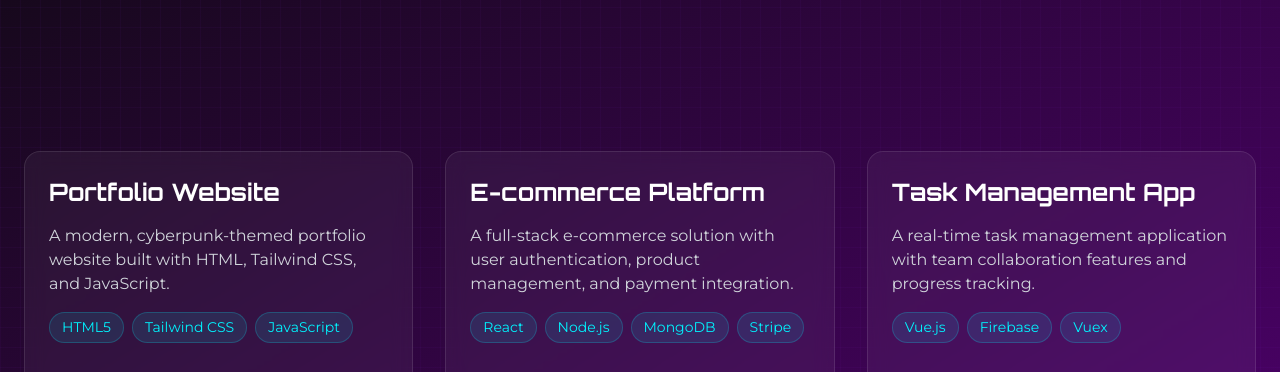
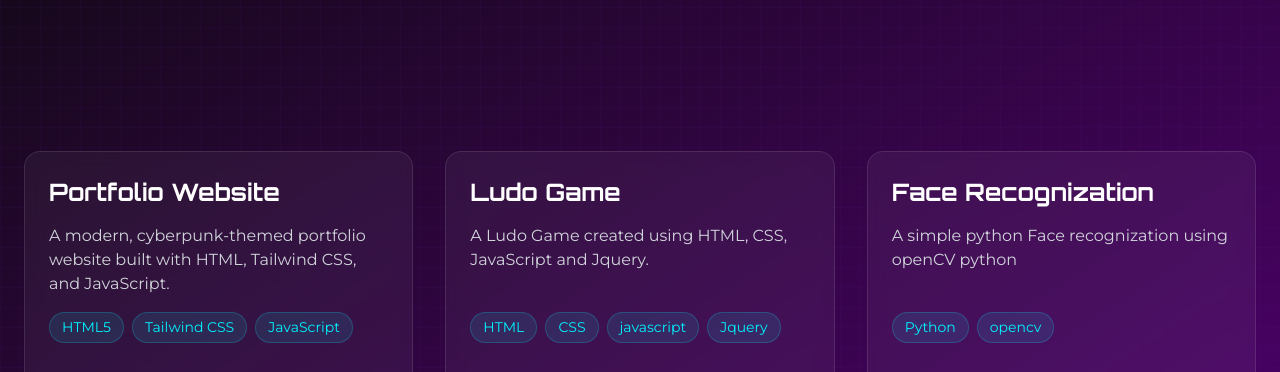
Before and after one commit to HamayounAzad/HamayounAzad.github.io, a website: page programming.html in a window 1280 px wide. Shown: the part 313-685 px from the top of the page. Drawn offline with nearby package versions, Linux system fonts and the light colour scheme.

Commit message:
Add files via upload
description updated

```diff
--- a/programming.html
+++ b/programming.html
@@ -160,10 +160,10 @@
                             <span class="tech-tag">JavaScript</span>
                         </div>
                         <div class="flex justify-between items-center mt-4">
-                            <a href="https://github.com/yourusername/portfolio" target="_blank" class="text-neon-blue hover:text-neon-purple transition-colors">
+                            <a href="https://github.com/HamayounAzad/HamayounAzad.github.io" target="_blank" class="text-neon-blue hover:text-neon-purple transition-colors">
                                 <i class="fab fa-github text-xl"></i>
                             </a>
-                            <a href="#" class="text-neon-blue hover:text-neon-purple transition-colors">
+                            <a href="https://HamayounAzad.github.io" class="text-neon-blue hover:text-neon-purple transition-colors">
                                 <i class="fas fa-external-link-alt"></i>
                             </a>
                         </div>
@@ -171,19 +171,19 @@
 
                     <!-- Project 2 -->
                     <div class="glass-card p-6 project-card">
-                        <h3 class="text-2xl font-cyber font-bold mb-4">E-commerce Platform</h3>
-                        <p class="text-gray-300 mb-4 flex-grow">A full-stack e-commerce solution with user authentication, product management, and payment integration.</p>
+                        <h3 class="text-2xl font-cyber font-bold mb-4">Ludo Game</h3>
+                        <p class="text-gray-300 mb-4 flex-grow">A Ludo Game created using HTML, CSS, JavaScript and Jquery.</p>
                         <div class="flex flex-wrap gap-2 mb-4">
-                            <span class="tech-tag">React</span>
-                            <span class="tech-tag">Node.js</span>
-                            <span class="tech-tag">MongoDB</span>
-                            <span class="tech-tag">Stripe</span>
+                            <span class="tech-tag">HTML</span>
+                            <span class="tech-tag">CSS</span>
+                            <span class="tech-tag">javascript</span>
+                            <span class="tech-tag">Jquery</span>
                         </div>
                         <div class="flex justify-between items-center mt-4">
-                            <a href="https://github.com/yourusername/ecommerce" target="_blank" class="text-neon-blue hover:text-neon-purple transition-colors">
+                            <a href="https://github.com/HamayounAzad/Ludo-Game" target="_blank" class="text-neon-blue hover:text-neon-purple transition-colors">
                                 <i class="fab fa-github text-xl"></i>
                             </a>
-                            <a href="#" class="text-neon-blue hover:text-neon-purple transition-colors">
+                            <a href="https://hamayounazad.github.io/Ludo-Game/" class="text-neon-blue hover:text-neon-purple transition-colors">
                                 <i class="fas fa-external-link-alt"></i>
                             </a>
                         </div>
@@ -191,18 +191,17 @@
 
                     <!-- Project 3 -->
                     <div class="glass-card p-6 project-card">
-                        <h3 class="text-2xl font-cyber font-bold mb-4">Task Management App</h3>
-                        <p class="text-gray-300 mb-4 flex-grow">A real-time task management application with team collaboration features and progress tracking.</p>
+                        <h3 class="text-2xl font-cyber font-bold mb-4">Face Recognization</h3>
+                        <p class="text-gray-300 mb-4 flex-grow">A simple python Face recognization using openCV python</p>
                         <div class="flex flex-wrap gap-2 mb-4">
-                            <span class="tech-tag">Vue.js</span>
-                            <span class="tech-tag">Firebase</span>
-                            <span class="tech-tag">Vuex</span>
+                            <span class="tech-tag">Python</span>
+                            <span class="tech-tag">opencv</span>
                         </div>
                         <div class="flex justify-between items-center mt-4">
-                            <a href="https://github.com/yourusername/task-manager" target="_blank" class="text-neon-blue hover:text-neon-purple transition-colors">
+                            <a href="https://github.com/HamayounAzad/Face-Recognition-openCV" target="_blank" class="text-neon-blue hover:text-neon-purple transition-colors">
                                 <i class="fab fa-github text-xl"></i>
                             </a>
-                            <a href="#" class="text-neon-blue hover:text-neon-purple transition-colors">
+                            <a href="https://github.com/HamayounAzad/Face-Recognition-openCV/archive/refs/heads/main.zip" class="text-neon-blue hover:text-neon-purple transition-colors">
                                 <i class="fas fa-external-link-alt"></i>
                             </a>
                         </div>
```
